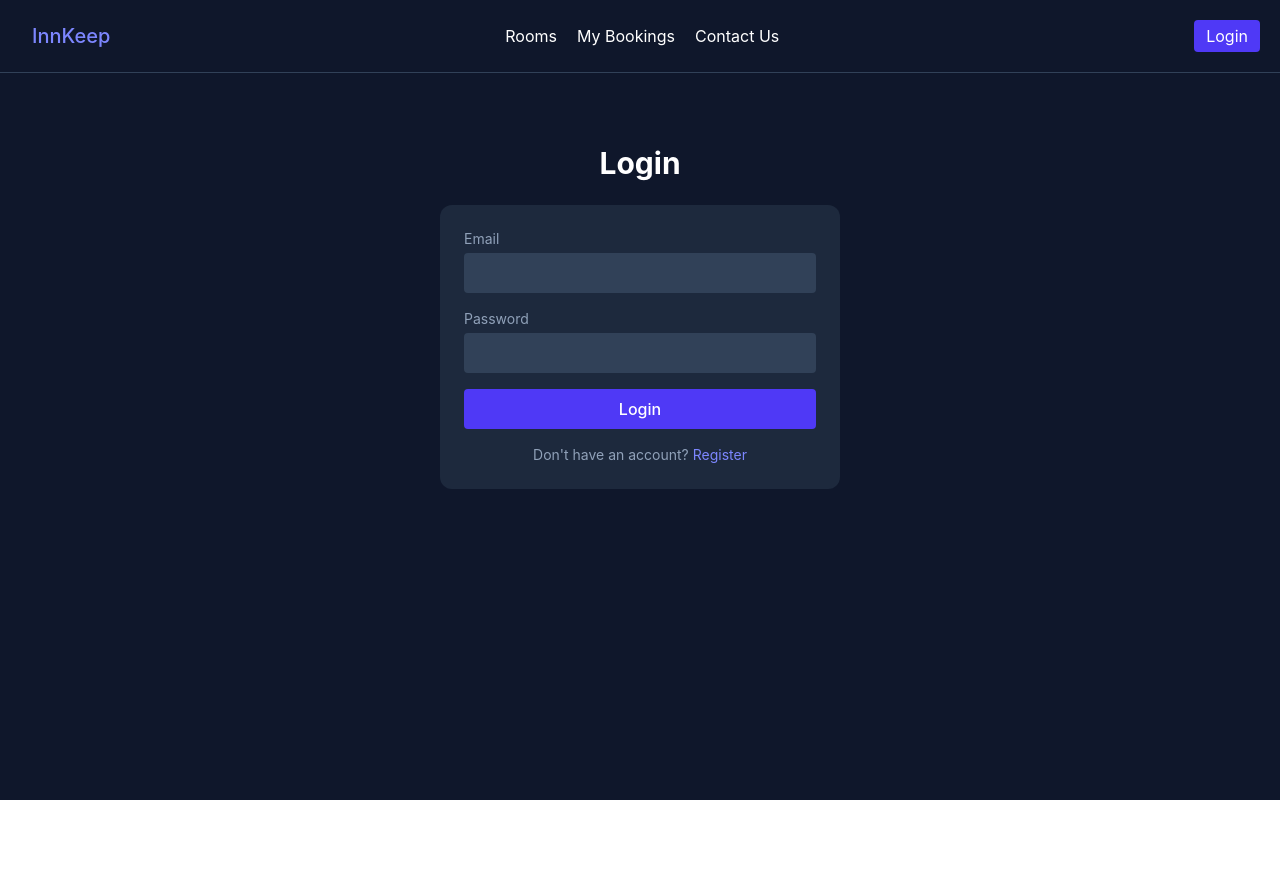
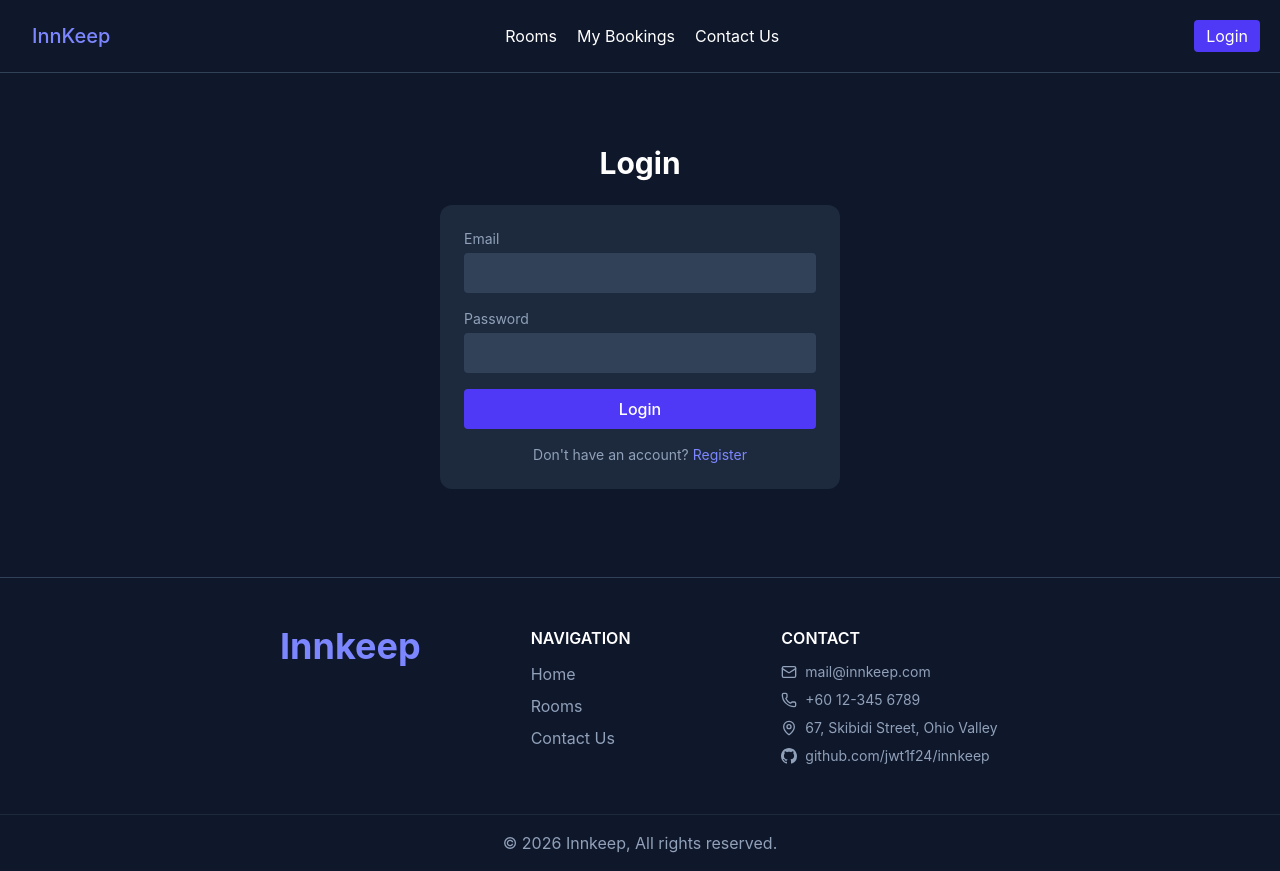
Before and after one commit to jwt1f24/innkeep, a React app: page /login in a window 1280 px wide. Before the commit the page ends 800 px from the top, so only its background shows below. Built offline with nearby package versions, Linux system fonts and the light colour scheme; no server answers; the HTML template or start-up script is replaced by a standard one.

Commit message:
Added footer component content

```diff
--- a/src/App.jsx
+++ b/src/App.jsx
@@ -3,6 +3,7 @@
 import { AuthProvider } from './AuthContext'
 import Navbar from './components/Navbar'
 import ProtectedRoute from './components/ProtectedRoute'
+import Footer from './components/Footer'
 import Home from './pages/Home'
 import Rooms from './pages/Rooms'
 import Login from './pages/Login'
@@ -16,8 +17,9 @@
     return (
         <BrowserRouter>
             <AuthProvider>
-                <div className="min-h-screen bg-slate-900">
+                <div className="min-h-screen bg-slate-900 flex flex-col">
                     <Navbar/>
+                    <div className="flex-1">
                         <Routes>
                             <Route path="/" element={<Home />} />
                             <Route path="/login" element={<Login />} />
@@ -26,6 +28,8 @@
                             <Route path="/bookings" element={<ProtectedRoute><Bookings/></ProtectedRoute>} />
                         </Routes>
                     </div>
+                    <Footer/>
+                </div>
             </AuthProvider>
         </BrowserRouter>
     )
--- a/src/components/Footer.jsx
+++ b/src/components/Footer.jsx
@@ -0,0 +1,74 @@
+import { Link } from 'react-router-dom'
+import { MapPin, Phone, Mail } from 'lucide-react'
+
+// github icon
+function GithubIcon({ className }) {
+    return (
+        <svg viewBox="0 0 24 24" fill="currentColor" className={className}>
+            <path d="M12 0C5.37 0 0 5.37 0 12c0 5.31 3.435 9.795 8.205 11.385.6.105.825-.255.825-.57 0-.285-.015-1.23-.015-2.235-3.015.555-3.795-.735-4.035-1.41-.135-.345-.72-1.41-1.23-1.695-.42-.225-1.02-.78-.015-.795.945-.015 1.62.87 1.845 1.23 1.08 1.815 2.805 1.305 3.495.99.105-.78.42-1.305.765-1.605-2.67-.3-5.46-1.335-5.46-5.925 0-1.305.465-2.385 1.23-3.225-.12-.3-.54-1.53.12-3.18 0 0 1.005-.315 3.3 1.23.96-.27 1.98-.405 3-.405s2.04.135 3 .405c2.295-1.56 3.3-1.23 3.3-1.23.66 1.65.24 2.88.12 3.18.765.84 1.23 1.905 1.23 3.225 0 4.605-2.805 5.625-5.475 5.925.435.375.81 1.095.81 2.22 0 1.605-.015 2.895-.015 3.3 0 .315.225.69.825.57A12.02 12.02 0 0 0 24 12c0-6.63-5.37-12-12-12z" />
+        </svg>
+    )
+}
+
+export default function Footer() {
+    return (
+        <footer className="bg-slate-900 border-t border-slate-700 mt-16">
+            <div className="max-w-3xl mx-auto px-6 py-12 grid grid-cols-1 md:grid-cols-3 gap-8">
+                {/* brand */}
+                <div>
+                    <h3 className="text-4xl font-bold text-indigo-400 mb-3">Innkeep</h3>
+                </div>
+
+                {/* navigation */}
+                <div>
+                    <h4 className="text-white font-semibold mb-3">NAVIGATION</h4>
+                    <ul className="flex flex-col gap-2 text-m">
+                        <li>
+                            <Link to="/" className="text-slate-400 hover:text-white">Home</Link>
+                        </li>
+                        <li>
+                            <Link to="/rooms" className="text-slate-400 hover:text-white">Rooms</Link>
+                        </li>
+                        <li>
+                            <Link to="/contact" className="text-slate-400 hover:text-white">Contact Us</Link>
+                        </li>
+                    </ul>
+                </div>
+
+                {/* contact */}
+                <div>
+                    <h4 className="text-white font-semibold mb-3">CONTACT</h4>
+                    <ul className="flex flex-col gap-2 text-sm text-slate-400">
+                        <li className="flex items-center gap-2">
+                            <Mail className="w-4 h-4 flex-none" />
+                            mail@innkeep.com
+                        </li>
+                        <li className="flex items-center gap-2">
+                            <Phone className="w-4 h-4 flex-none" />
+                            +60 12-345 6789
+                        </li>
+                        <li className="flex items-center gap-2">
+                            <MapPin className="w-4 h-4 flex-none" />
+                            67, Skibidi Street, Ohio Valley
+                        </li>
+                        <li className="flex items-center gap-2">
+                            <GithubIcon className="w-4 h-4 flex-none" />
+                            <a
+                            href="https://github.com/jwt1f24/innkeep"
+                            target="_blank"
+                            rel="noopener noreferrer"
+                            className="hover:underline"
+                            >
+                            github.com/jwt1f24/innkeep
+                            </a>
+                        </li>
+                    </ul>
+                </div>
+            </div>
+
+            <div className="border-t border-slate-800 py-4 text-center text-slate-400 text-s">
+                © {new Date().getFullYear()} Innkeep, All rights reserved.
+            </div>
+        </footer>
+    )
+}
```
Lines whose indentation alone changed are shown as unchanged.
